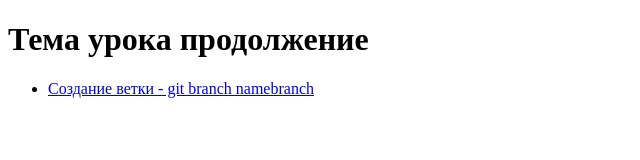
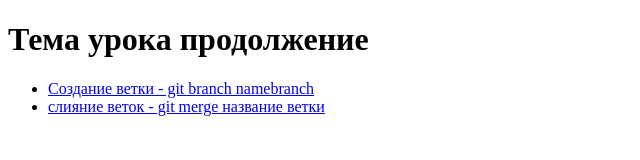
Before and after one commit to ziyom-dev/git-branchmark, a plain HTML site: page index.html in a window 1280 px wide. Shown: the whole page, without its empty margins (0-640 px from the left). Drawn offline with Linux system fonts and the light colour scheme.

Commit message:
merge branch about

```diff
--- a/index.html
+++ b/index.html
@@ -10,6 +10,7 @@
     <h1>Тема урока продолжение</h1>
     <ul>
         <li><a href="#">Создание ветки - git branch namebranch</a></li>
+        <li><a href="#">слияние веток - git merge название ветки</a></li>
     </ul>
 </body>
 </html>
```
